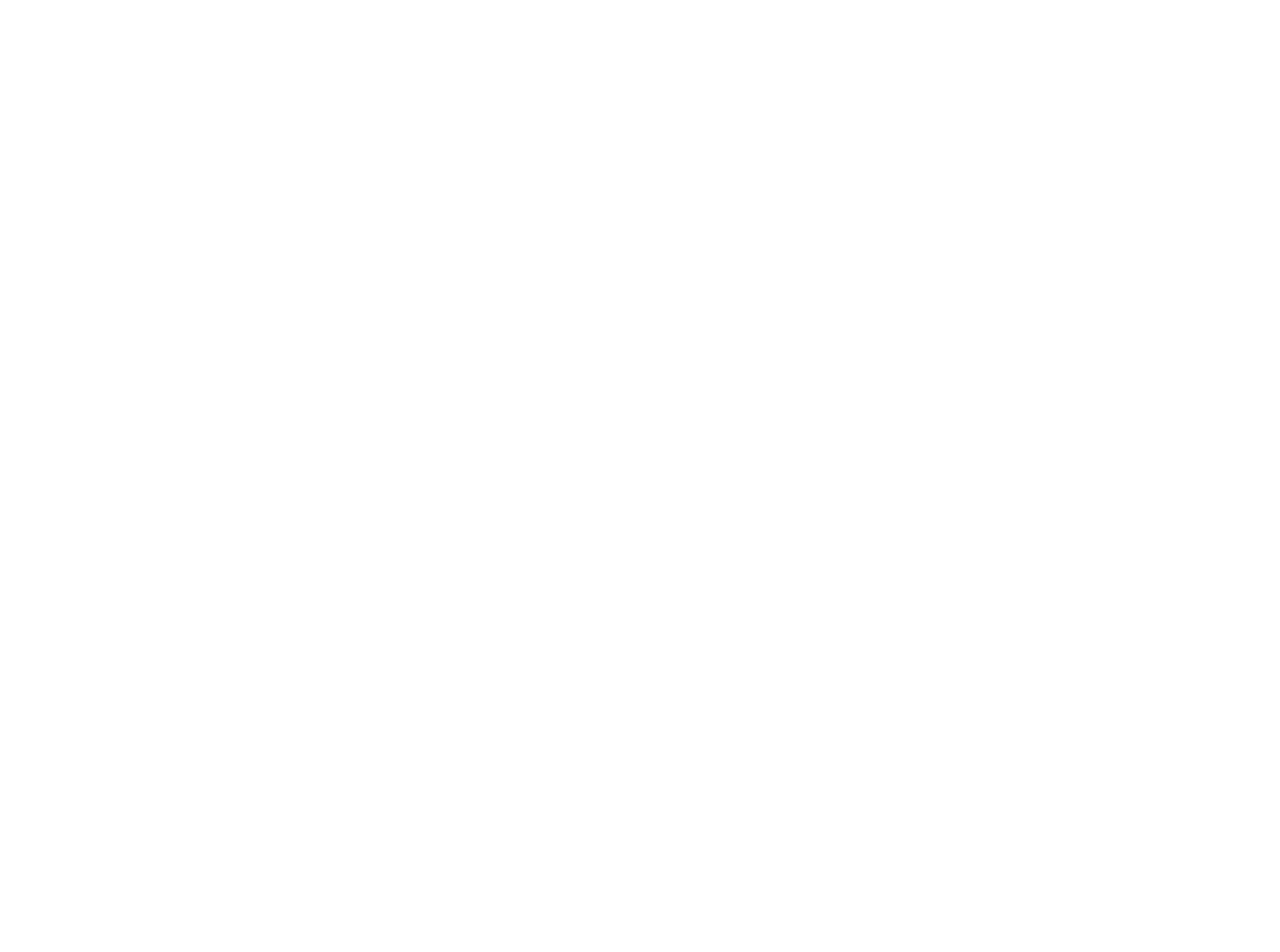
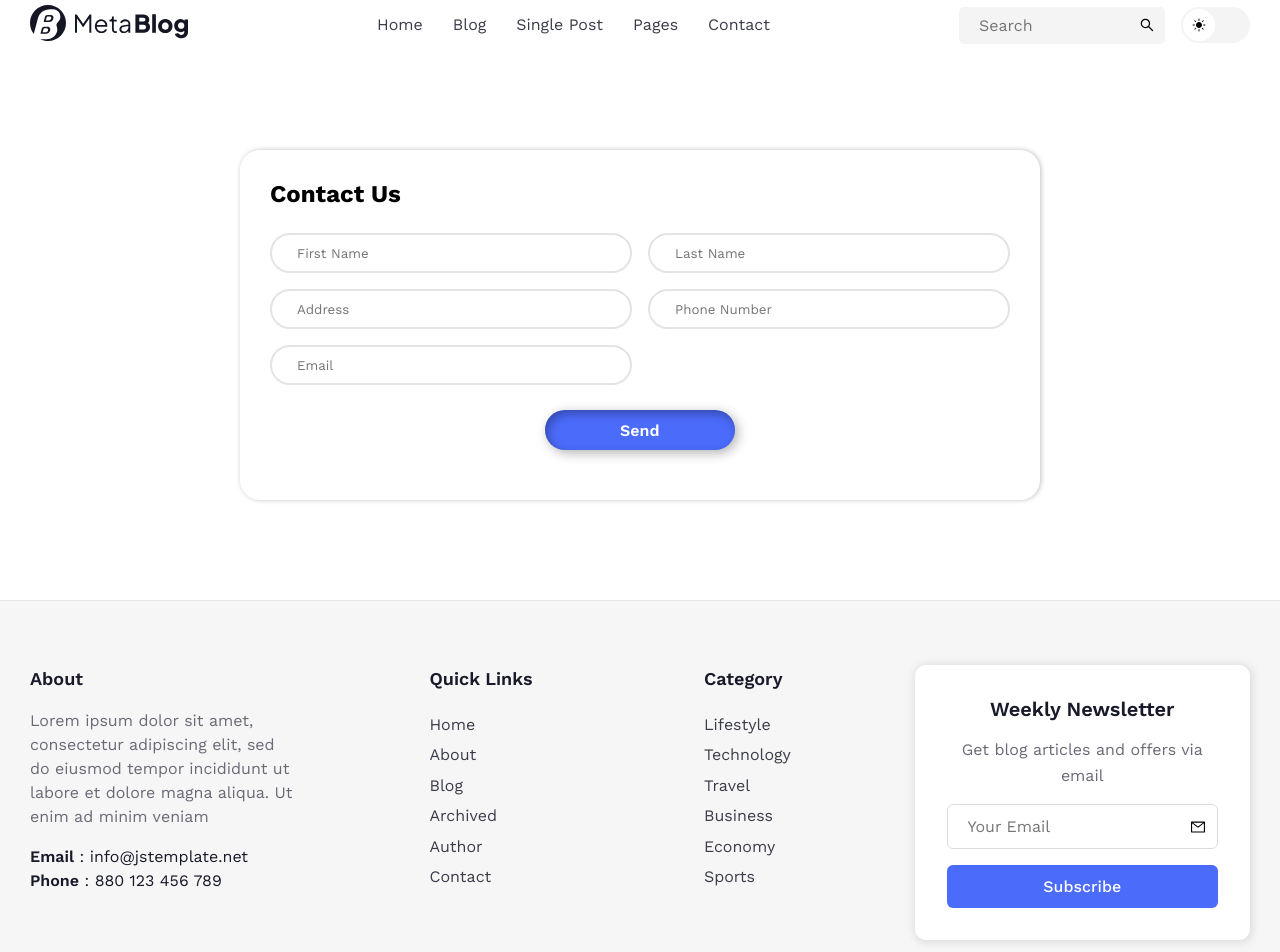
Before and after one commit to hamid22794/meta_blog, a React (Create React App) app: page /contact in a window 1280 px wide. Before the commit this address had no page. Shown: the top 952 px of the page. Before the commit the page ends 800 px from the top, so only its background shows below. Built offline with nearby package versions, Linux system fonts and the light colour scheme.

Commit message:
changes in links

```diff
--- a/src/App.js
+++ b/src/App.js
@@ -10,7 +10,7 @@
       <Routes>
         <Route path="/" exact Component={HomePage} />
         <Route path="/single-post" exact Component={SinglePost} />
-        <Route path="/contact-page" exact Component={ContactPage} />
+        <Route path="/contact" exact Component={ContactPage} />
       </Routes>
     </>
   );
--- a/src/layout/footer.js
+++ b/src/layout/footer.js
@@ -47,7 +47,7 @@
                   <a href="/">Author</a>
                 </li>
                 <li>
-                  <Link to="/contact-page">Contact</Link>
+                  <Link to="/contact">Contact</Link>
                 </li>
               </ul>
             </nav>
--- a/src/layout/header.js
+++ b/src/layout/header.js
@@ -27,7 +27,7 @@
                 <a href="/">Pages</a>
               </li>
               <li>
-                <Link to="/contact-page">Contact</Link>
+                <Link to="/contact">Contact</Link>
               </li>
             </ul>
           </nav>
```
